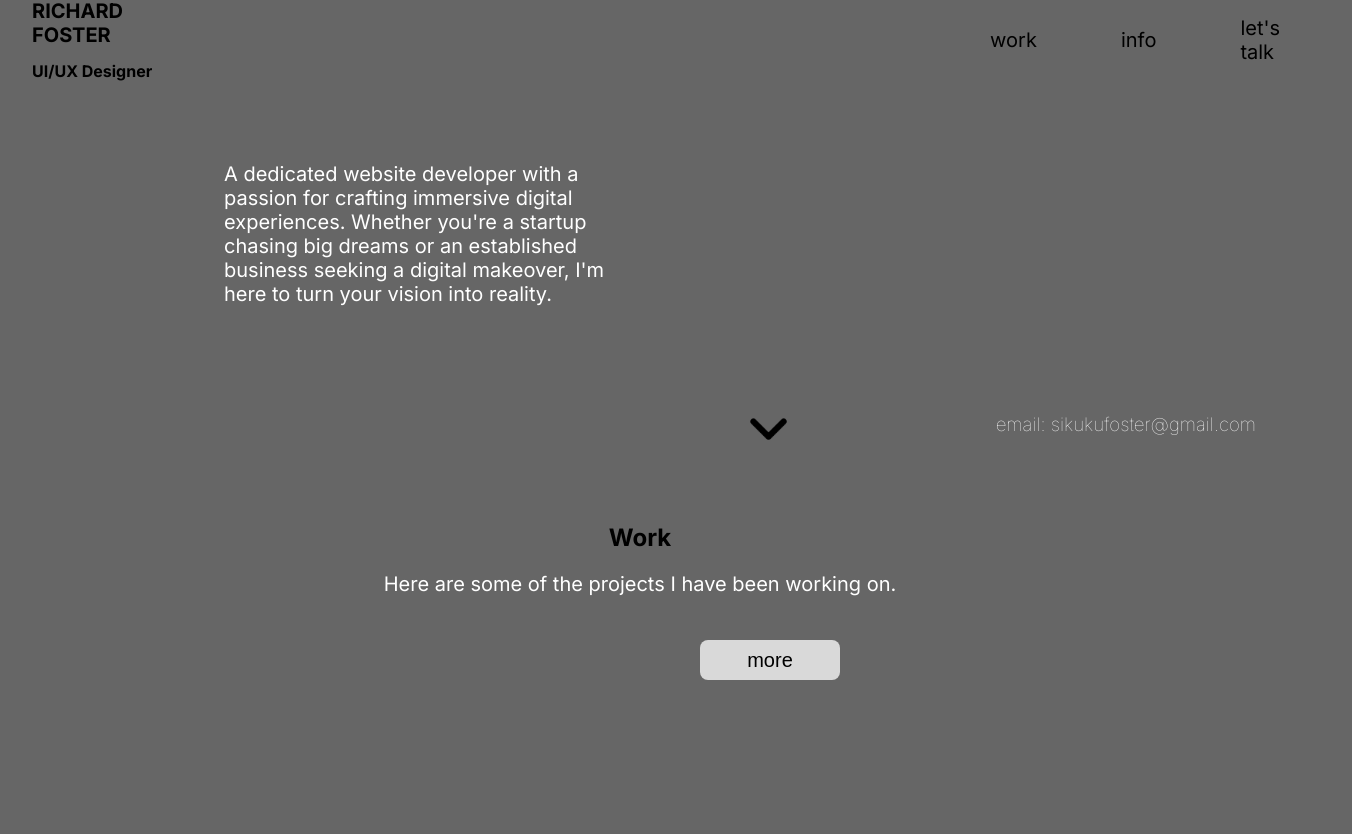
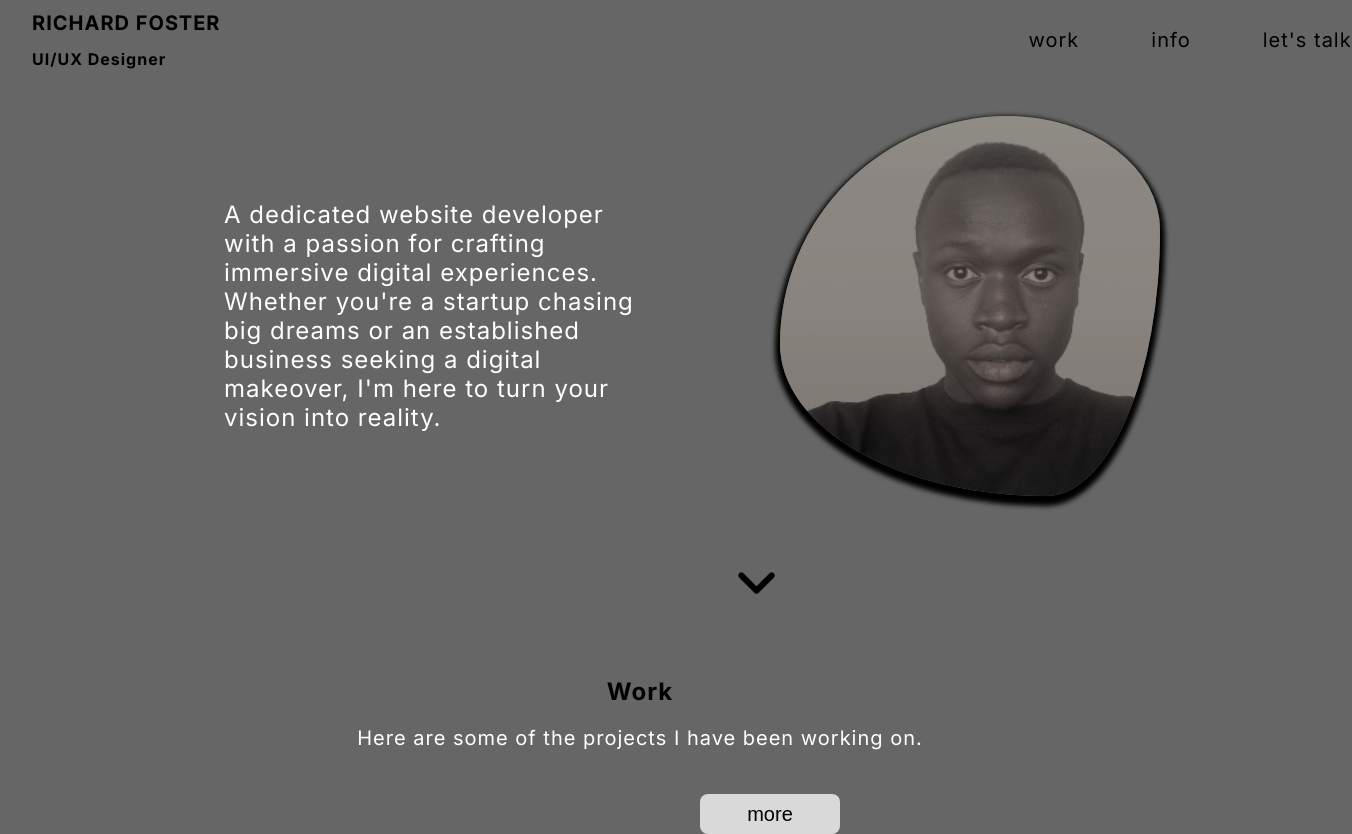
Before and after one commit to Forichie/potfolio, a plain HTML site: page POTFOLIO/index.html in a window 1280 px wide. Shown: the whole page, 1352 px wide, since content can reach past the window. Before the commit the page ends 800 px from the top, so only its background shows below. Drawn offline with Linux system fonts and the light colour scheme.

Commit message:
Add files via upload

```diff
--- a/POTFOLIO/index.html
+++ b/POTFOLIO/index.html
@@ -22,10 +22,14 @@
             </ul>
     </div>
     <div class="hero">
-        <p>A dedicated website developer with a passion for crafting immersive digital experiences. Whether you're a startup chasing big dreams or an established business seeking a digital makeover, I'm here to turn your vision into reality.</p>
-        <h3>email: sikukufoster@gmail.com</h3>
-        <img src="images\down-arrow.png" alt="down arrow">
+        <div class="words">  <p>A dedicated website developer with a passion for crafting immersive digital experiences. Whether you're a startup chasing big dreams or an established business seeking a digital makeover, I'm here to turn your vision into reality.</p>
+            </div>
+        <div class="item"></div>
     </div>
+    <div class="hero2">
+        <!-- <h3>email: sikukufoster@gmail.com</h3> -->
+    <img src="images\down-arrow.png" alt="down arrow">
+  </div>
 
     <div class="work">
         <h2>Work</h2>
--- a/POTFOLIO/stylesheet.css
+++ b/POTFOLIO/stylesheet.css
@@ -3,9 +3,10 @@ body{
     padding: 0;
     background-color: #666666;
     font-family: "Inter", sans-serif;
+    letter-spacing: 1px;
 }
 .nav{
-    width: 100vw;
+    width: 100%;
     height: 48px;
     display: flex;
     align-items: center;
@@ -21,6 +22,7 @@ body{
     font-size: 20px;
     font-weight: bold;
     margin-bottom: 0px;
+    white-space: nowrap;
 }
 .name h2{
     font-size: 16px;
@@ -31,30 +33,64 @@ body{
     list-style: none;
     display: flex;
     align-items: center;
-    gap: 84px;
+    gap: 72px;
     font-size: 20px;
     justify-content: flex-end;
+    margin-right: 40px;
+    white-space: nowrap;
 }
 .hero{
     margin-left: 224px;
+    display: flex;
+    justify-content: space-between;
+    margin-top: 32px;
+    margin-bottom: 32px;
+    align-items: center;
+
 }
 .hero p{
     color: #ffffff;
     width: 423px;
     height: 212px;
-    font-size: 20px;
-    margin-top: 98px;
+    font-size: 24px;
 }
-.hero img{
+.item{
+    background-image: linear-gradient(rgba(0, 0, 0, 0.4), rgba(0, 0, 0, 0.4)),url(images/IMG_20221031_163417_038-removebg-preview.png);
+    background-repeat: no-repeat;
+    background-size: cover;
+    width: 380px;
+    height: 380px;
+    margin: 20px;
+    box-shadow: 0px 5px 5px 5px;
+    box-shadow: #666666;
+    animation: animate 5s ease-in-out infinite;
+    transition: all 1s ease-in-out;
+    margin-right: 120px;
+}
+@keyframes animate{
+    0%, 100%{
+        border-radius: 60% 40% 30% 70% / 60% 30% 70% 40%;
+    }
+    50%{
+        border-radius: 30% 60% 70% 40% / 20% 50% 40% 60%;
+    }
+}
+.hero2{
+    margin-top: 32px;
+    justify-content: center;
+}
+
+.hero2 img{
     width: 49px;
     height: 49px;
     display: flex;
-    margin-left: 520px;
+    margin-left: 732px;
     padding-top: 12px;
+    margin-top: 16px;
 }
-.hero h3{
+.hero2 h3{
     float: right;
-    margin-right: 24px;
+    margin-right: 64px;
     font-size: 16x;
     font-weight: lighter;
     color: #ffffff;
```
Also changed, not shown: POTFOLIO/images/IMG_20221031_163417_038-removebg-preview.png (added), POTFOLIO/images/dmitry-ganin-JRa8lCQQhSs-unsplash.jpg (added).
